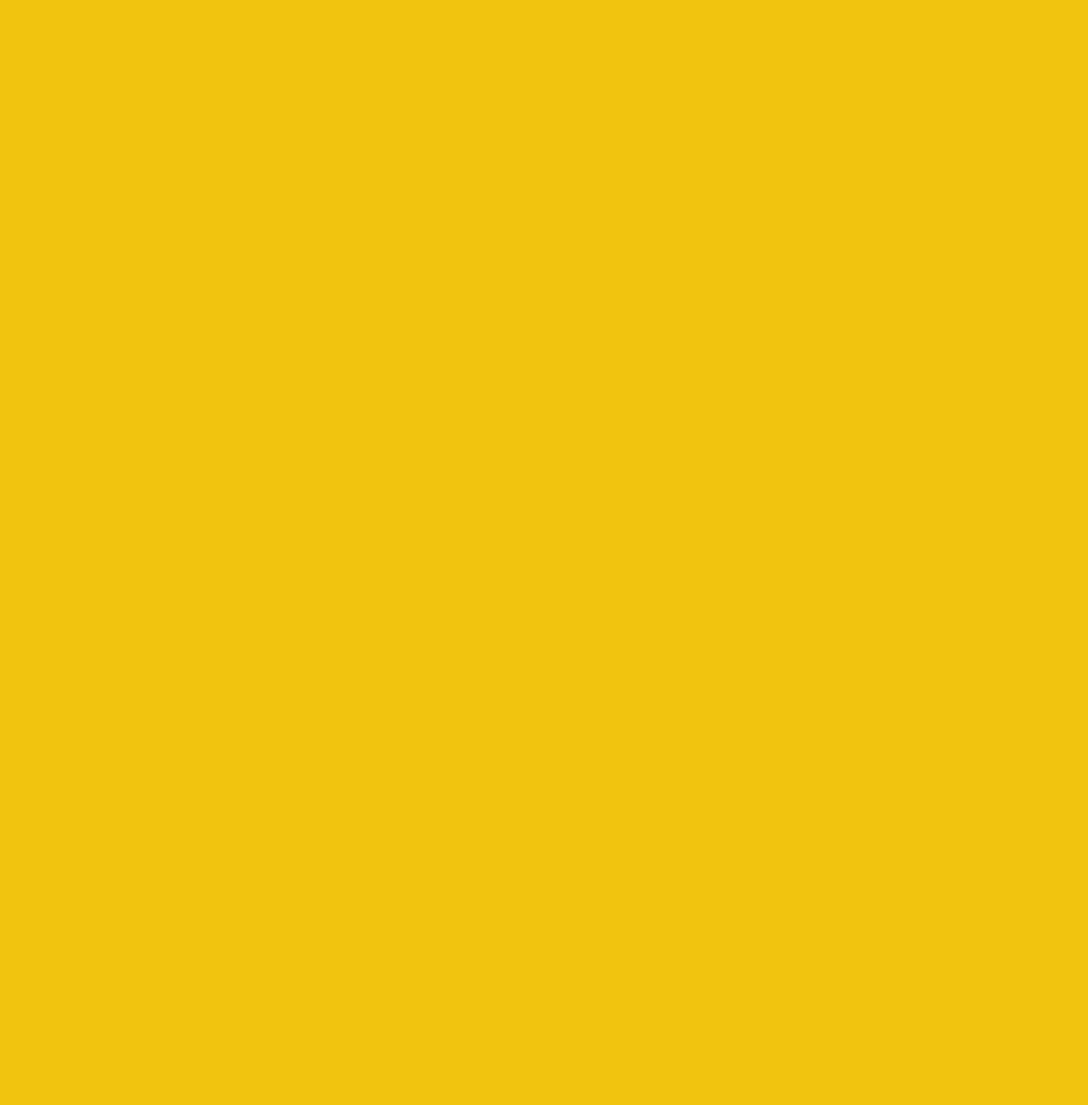
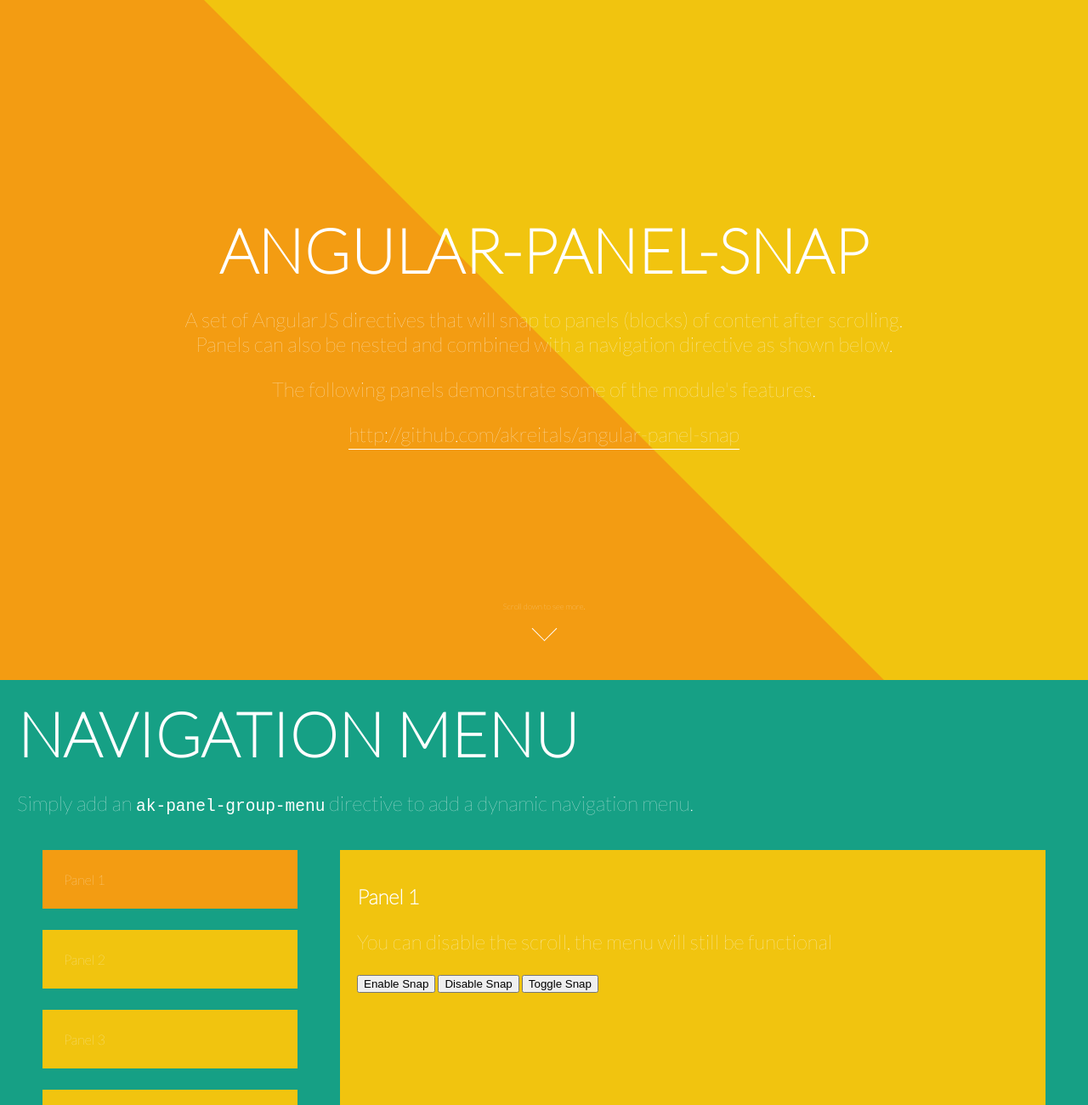
Before and after one commit to akreitals/angular-panel-snap, a website: page example/index.html in a window 1280 px wide. Shown: the top 1300 px of the page at 85% size. Before the commit the page ends 800 px from the top, so only its background shows below. Drawn offline with nearby package versions, Linux system fonts and the light colour scheme; files that its build step writes are made by us from their sources.

Commit message:
remove manual transclusion against specified scope: fixes #2

```diff
--- a/angular-panel-snap.js
+++ b/angular-panel-snap.js
@@ -7,7 +7,6 @@
 angular.module('akreitals.panel-snap', []);
 
 })();
-
 
 (function() {
 'use strict';
@@ -82,7 +81,6 @@ akPanelGroupMenu.$inject = ["$rootScope", "$log"];
 
 })();
 
-
 (function() {
 'use strict';
 
@@ -109,8 +107,6 @@ function akPanelGroup () {
 	return {
 		restrict: 'EA',
 		replace: true,
-		transclude: true,
-		template: '<div></div>',
 		controller: 'PanelGroupController',
 		scope: {
 			name: '@',
@@ -121,18 +117,15 @@ function akPanelGroup () {
 			prevKey: '=',
 			nextKey: '='
 		},
-		link: function (scope, element, attrs, ctrl, transcludeFn) {
-			transcludeFn(scope, function (clone) {
-				element.append(clone);
-			});
-
-			scope.init();	// Call init after child panels have registered with the controller
+		link: function (scope) {
+			// Call init after child panels have registered with the controller
+			scope.init();
 		}
 	};
 }
 
 /* @ngInject */
-function panelGroupController ($scope, $element, $attrs, $window, $timeout, $document, $rootScope, $log) {
+function panelGroupController ($scope, $element, $attrs, $window, $timeout, $document, $rootScope) {
 	var ctrl = this;
 
 	var resizeTimeout;
@@ -166,7 +159,7 @@ function panelGroupController ($scope, $element, $attrs, $window, $timeout, $doc
 	/*
 	 * enable snapping
 	 */
-	$scope.enableSnap = function () {
+	ctrl.enableSnap = function () {
 		// TODO: should this snap to closest panel when enabled?
 		ctrl.enabled = true;
 	};
@@ -174,14 +167,14 @@ function panelGroupController ($scope, $element, $attrs, $window, $timeout, $doc
 	/*
 	 * disable snapping
 	 */
-	$scope.disableSnap = function () {
+	ctrl.disableSnap = function () {
 		ctrl.enabled = false;
 	};
 
 	/*
 	 * toggle snapping
 	 */
-	$scope.toggleSnap = function () {
+	ctrl.toggleSnap = function () {
 		ctrl.enabled = !ctrl.enabled;
 	};
 
@@ -245,7 +238,6 @@ function panelGroupController ($scope, $element, $attrs, $window, $timeout, $doc
 		if (ctrl.isSnapping) {
 			if (e.which === ctrl.prevKey || e.which === ctrl.nextKey) {
 				e.preventDefault();
-				$log.log('keypress prevented');
 				return false;
 			}
 			return;
@@ -359,6 +351,11 @@ function panelGroupController ($scope, $element, $attrs, $window, $timeout, $doc
 	}
 
 	function activatePanel(target) {
+		// if no panels, or panels have not yet loaded (within ng-repeat) return
+		if (!ctrl.panels || ctrl.panels.length < 1) {
+			return;
+		}
+
 		angular.forEach(ctrl.panels, function (panel) {
 			panel.setActive(false);
 		});
@@ -370,11 +367,10 @@ function panelGroupController ($scope, $element, $attrs, $window, $timeout, $doc
 		$rootScope.$emit('panelsnap:activatePanel', { group: $scope.name, id: target });
 	}
 }
-panelGroupController.$inject = ["$scope", "$element", "$attrs", "$window", "$timeout", "$document", "$rootScope", "$log"];
+panelGroupController.$inject = ["$scope", "$element", "$attrs", "$window", "$timeout", "$document", "$rootScope"];
 
 
 })();
-
 
 (function() {
 'use strict';
@@ -404,13 +400,8 @@ function akPanel () {
 			onEnter: '&',
 			onLeave: '&'
 		},
-		template: '<div class="ak-panel" ng-class="{active: active}"></div>',
-		link: function (scope, element, attrs, ctrl, transcludeFn) {
-
-			// translude manually to avoid sibling scope between transclude scope and controller scope if applicable
-			transcludeFn(scope.$parent, function (clone) {
-				element.append(clone);
-			});
+		template: '<div class="ak-panel" ng-class="{active: active}" ng-transclude></div>',
+		link: function (scope, element, attrs, ctrl) {
 
 			// add to parent ak-panel-group
 			ctrl.addPanel(scope);
@@ -423,6 +414,11 @@ function akPanel () {
 				'overflow': 'hidden'
 			});
 
+			// attach enable/disable scroll methods to scope - need be accessed by $parent due to transclude scope
+			scope.enableSnap = ctrl.enableSnap;
+			scope.disableSnap = ctrl.disableSnap;
+			scope.toggleSnap = ctrl.toggleSnap;
+
 			// active flag and getter function, to set class .active on panel
 			scope.active = false;
 			scope.setActive = function (active) {
@@ -433,7 +429,6 @@ function akPanel () {
 }
 
 })();
-
 
 (function() {
 'use strict';
--- a/example/index.html
+++ b/example/index.html
@@ -29,10 +29,11 @@
 			<ak-panel-group name="test" class="sub-group">
 				<ak-panel>
 					<h2>Panel 1</h2>
+					{{pants.msg}}
 					<p>You can disable the scroll, the menu will still be functional</p>
-					<button ng-click="enableSnap()">Enable Snap</button>
-					<button ng-click="disableSnap()">Disable Snap</button>
-					<button ng-click="toggleSnap()">Toggle Snap</button>
+					<button ng-click="$parent.enableSnap()">Enable Snap</button>
+					<button ng-click="$parent.disableSnap()">Disable Snap</button>
+					<button ng-click="$parent.toggleSnap()">Toggle Snap</button>
 				</ak-panel>
 				<ak-panel><h2>Panel 2</h2></ak-panel>
 				<ak-panel><h2>Panel 3</h2></ak-panel>
@@ -51,11 +52,11 @@
 			</ak-panel-group>
 		</ak-panel>
 
-		<ak-panel ng-controller="OnPanelCtrl as panel" on-enter="panel.enterFn()" on-leave="panel.leaveFn()">
+		<ak-panel on-enter="main.enterFn()" on-leave="main.leaveFn()">
 			<h1>Events</h1>
 			<p>Add functions to the <code>onEnter</code> or <code>onLeave</code> attributes or bind to <code>panelsnap</code> events to trigger custom actions and animations.
 			<pre class="event-feed">
-				{{panel.textLog}}
+				{{main.textLog}}
 			</pre>
 			<ak-panel-group name="eventPanelGroup" keyboard="true" prev-key="37" next-key="39" class="sub-group">
 				<ak-panel><h2>Panel 1</h2></ak-panel>
--- a/example/script.js
+++ b/example/script.js
@@ -1,15 +1,9 @@
 angular.module('app', ['akreitals.panel-snap'])
 
-.controller('MainCtrl', function () {
+.controller('MainCtrl', function ($rootScope) {
 	var vm = this;
 
-	vm.testFn = function () {
-		alert('test triggered');
-	};
-})
-
-.controller('OnPanelCtrl', function ($rootScope) {
-	var vm = this;
+	// initialise log for event handlers
 	vm.textLog = "\n";
 
 	vm.enterFn = function () {
```
Also changed, not shown: src/panel-group.js (+12 -13 lines), src/panel.js (+7 -7 lines), test/unit/panelsnap.spec.js (+11 -11 lines), angular-panel-snap.min.js, 1 other file.
